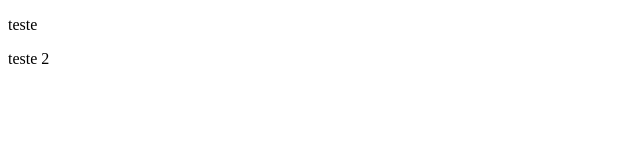
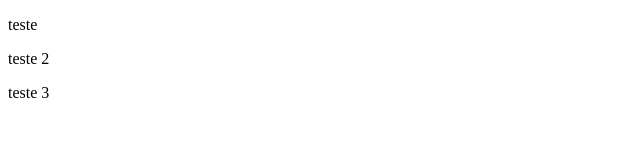
Before and after one commit to lucasoec97/teste, a plain HTML site: page index.html in a window 1280 px wide. Shown: the full height of the page, 0-640 px from the left. Drawn offline with Linux system fonts and the light colour scheme.

Commit message:
nova alteração

```diff
--- a/index.html
+++ b/index.html
@@ -9,5 +9,6 @@
     <body>
         <p>teste</p>
         <p>teste 2</p>
+        <p>teste 3</p>
     </body>
 </html>
```
